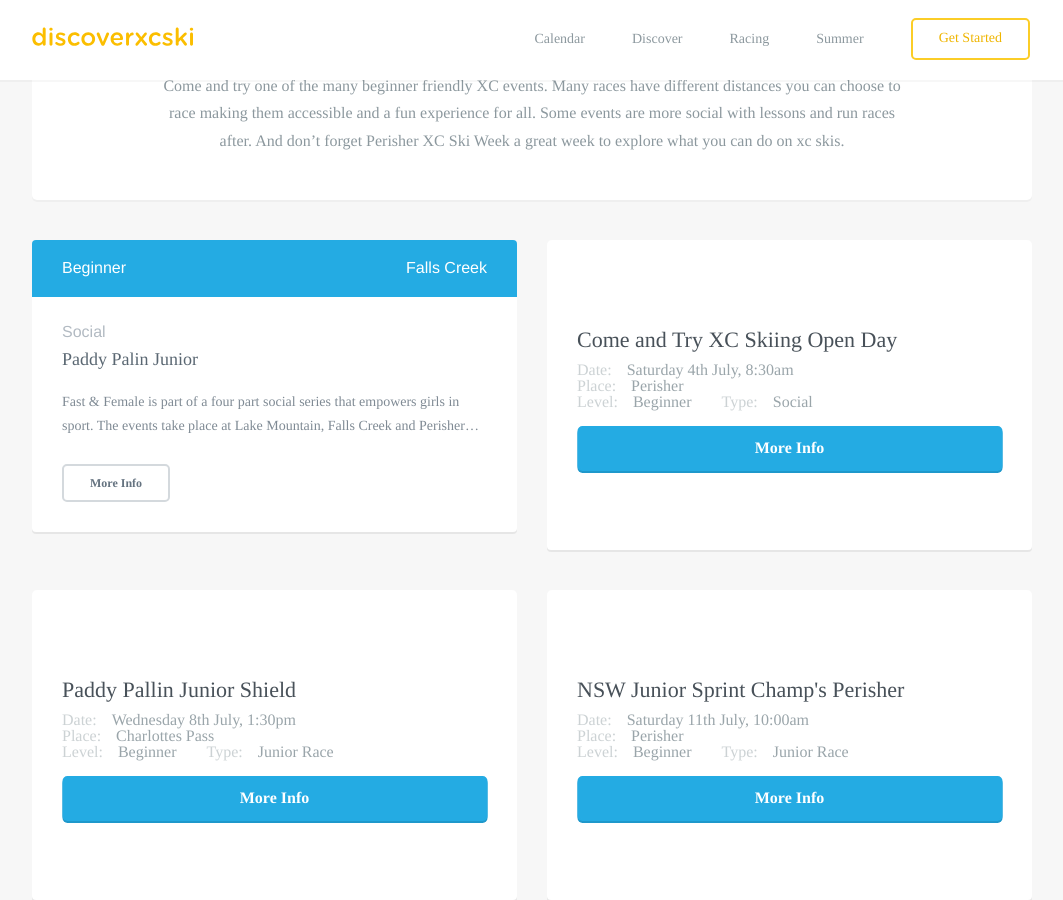
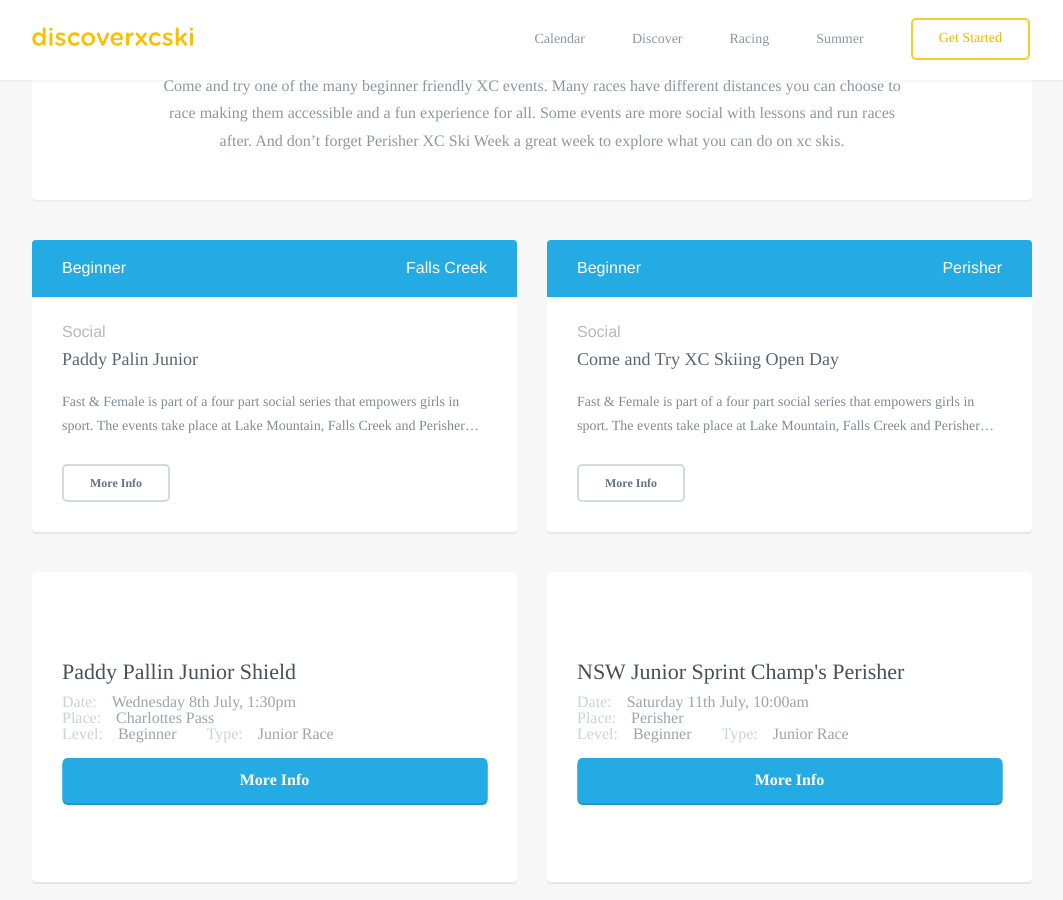
Before and after one commit to robcatto/robcatto.github.io, a Jekyll site: the page built from events/index.html, in a window 1280 px wide and 900 px high, scrolled down 363 px. Shown: the whole window, without its empty margins (108-1171 px from the left). Built offline with Jekyll 4.4.1, drawn with Linux system fonts in a browser that asks for light colours; some web fonts are replaced; Markdown is read by kramdown in place of the engine named in the settings.

Commit message:
Update index.html

```diff
--- a/events/index.html
+++ b/events/index.html
@@ -327,14 +327,30 @@ layout: default
 
                           <!--Come and Try XC Skiing Open Day Perisher-->
                         <div class="column two">
-                            <div class="callout-card event__card">
-                                    <h3 class="event__heading">Come and Try XC Skiing Open Day</h3>
-                                        <span class="event__meta">Date:</span><span class="event__info">Saturday 4th July, 8:30am</span>
-                                        <br>
-                                        <span class="event__meta">Place:</span><span class="event__info">Perisher</span>
-                                        <br>
-                                        <span class="event__meta">Level:</span><span class="event__info">Beginner</span><span class="event__meta">Type:</span><span class="event__info">Social</span>
-                                <a class="button small event__button" href="/discoverxc/kids" data-featurette="analytics-click-event" data-event-category="button" data-event-action="M: Clicked Perks" data-event-label="Source: Features Page" id="featurette-13">More Info</a>
+                            <div class="callout-card event__card" style="min-height: initial;">
+                                    <a class="title" href="/events/fast-&-female-lake-mountain">
+    <div class="event__bar">
+
+      <span class="event__difficulty">Beginner</span>
+      <span class="event__place">Perisher</span>
+    </div>
+
+    <strong>Social</strong>
+    <h3>Come and Try XC Skiing Open Day</h3>
+    <p class="description">
+       Fast & Female is part of a four part social series that empowers girls in sport. The events take place at Lake Mountain, Falls Creek and Perisher Blue. All ages are welcome to participate.
+
+    </p>
+</a>
+<a class="button small dark" href="http://discoverxcski.com/discoverxc/" data-featurette="analytics-click-event" data-event-category="button" data-event-action="M: Clicked Design an iOS Game" data-event-label="Source: Homepage Alt" id="featurette-35" style="
+                  left: 0%;
+                  margin-top: 0px;
+                  margin-bottom: 0px;
+                  -webkit-transform: none;
+                  transform: none;
+                  position: relative;
+                  bottom: 0px;
+">More Info</a>
                             </div>
                         </div>
                           <!--Paddy Pallin Junior Shield-->
```
